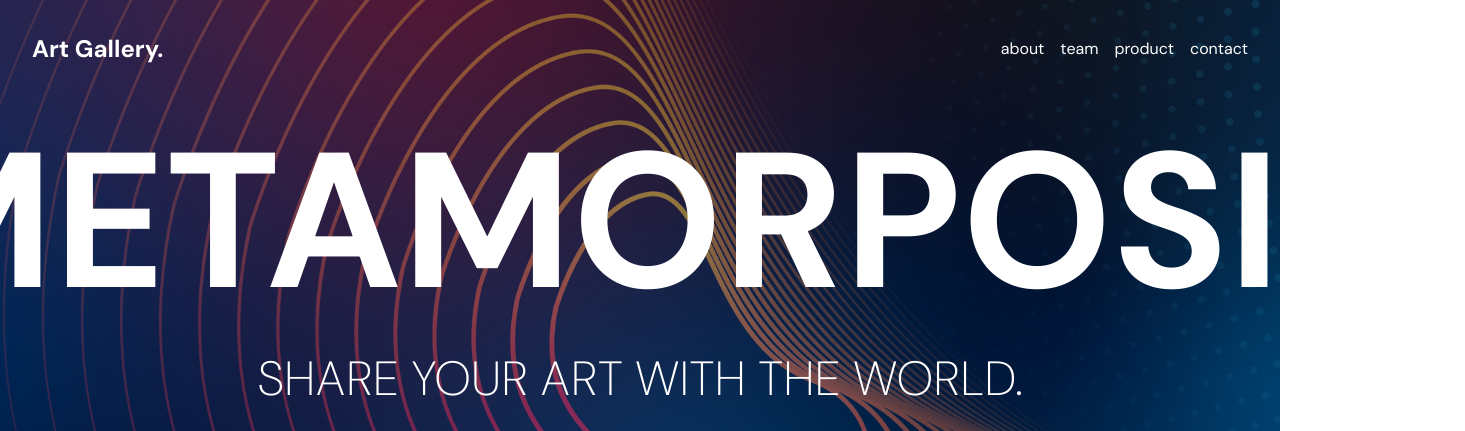
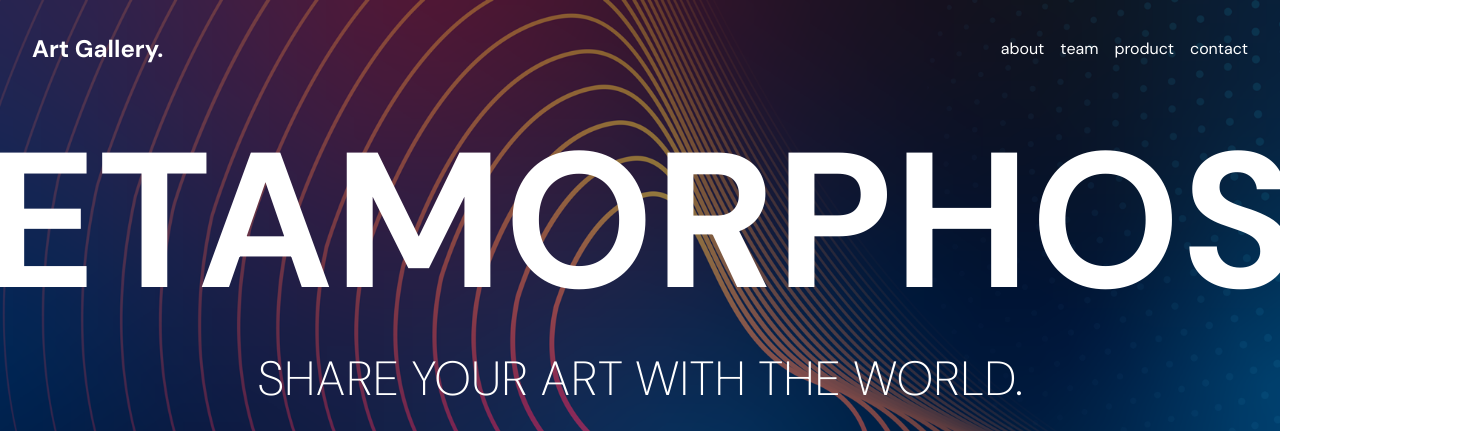
Before and after one commit to SasithaLakshan/mpm_promo, a website built with Vite: page index.html in a window 1280 px wide. Shown: the top 431 px of the page, 1465 px wide, since content can reach past the window. Built offline with nearby package versions, Linux system fonts and the light colour scheme.

Commit message:
Update index.html

```diff
--- a/index.html
+++ b/index.html
@@ -30,7 +30,7 @@
     <main>
       <section class="hero">
         <div class="container">
-          <h1>Metamorposis</h1>
+          <h1>Metamorphosis</h1>
           <h3>Share your art with the world.</h3>
           <p>
             Create your own online art exhibition with easy and fast online
```
